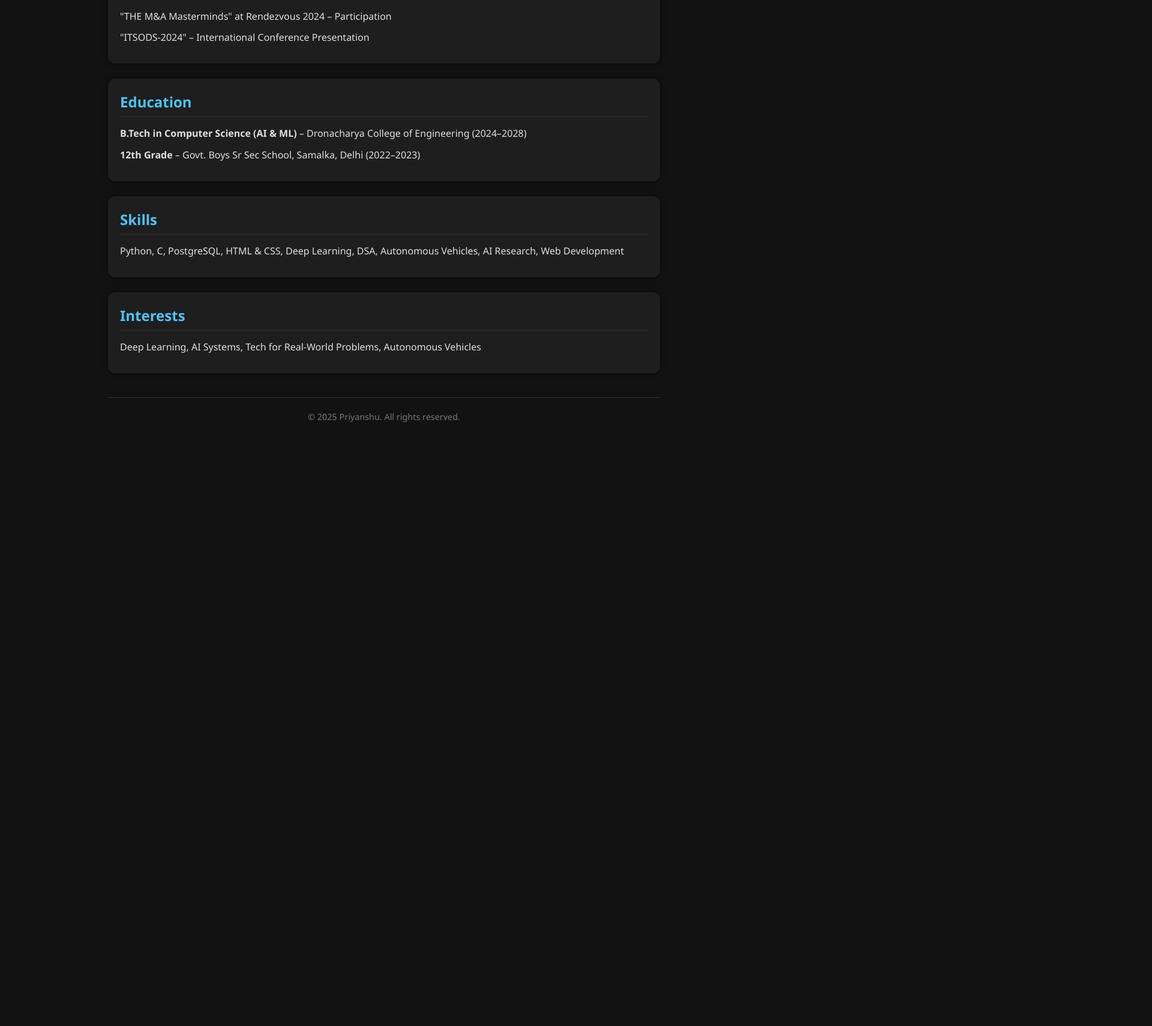
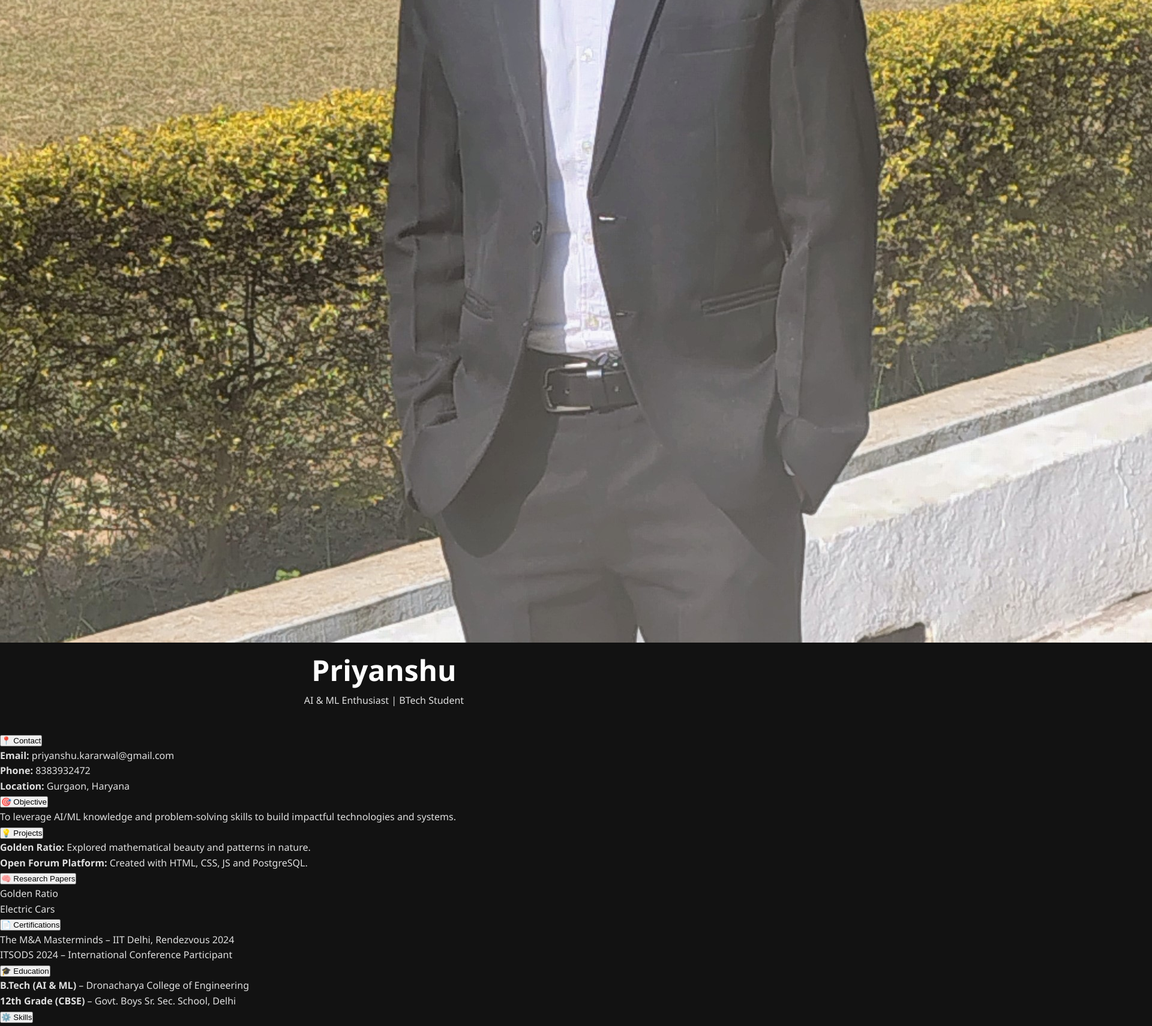
Before and after one commit to Priyanshu-kararwal/portfolio, a plain HTML site: page index.html in a window 1280 px wide. Shown: the part 1080-2790 px from the top of the page at 60% size, 1920 px wide, since content can reach past the window. Before the commit the page ends 1836 px from the top, so only its background shows below. Drawn offline with Linux system fonts and the light colour scheme.

Commit message:
index.html

```diff
--- a/index.html
+++ b/index.html
@@ -3,75 +3,124 @@
 <head>
   <meta charset="UTF-8" />
   <meta name="viewport" content="width=device-width, initial-scale=1.0"/>
-  <title>Priyanshu | AI & ML Enthusiast</title>
-  <link rel="stylesheet" href="style.css"/>
+  <title>Priyanshu | Portfolio</title>
+  <link rel="stylesheet" href="style.css" />
+  <link href="https://fonts.googleapis.com/css2?family=Outfit:wght@400;700&display=swap" rel="stylesheet">
 </head>
 <body>
-  <div class="main-container">
+  <div class="container">
     <header class="header">
+      <img src="profile.jpg" alt="Priyanshu" class="profile-pic" id="profileImg">
       <h1>Priyanshu</h1>
-      <p class="tagline">AI & ML Enthusiast</p>
+      <p class="subtitle">AI & ML Enthusiast | BTech Student</p>
     </header>
 
-    <div class="card">
-      <h2>Contact</h2>
+    <main>
+      <section class="accordion">
+        <button class="accordion-btn">📍 Contact</button>
+        <div class="accordion-content">
+          <p><strong>Email:</strong> priyanshu.kararwal@gmail.com</p>
+          <p><strong>Phone:</strong> 8383932472</p>
+          <p><strong>Location:</strong> Gurgaon, Haryana</p>
+        </div>
+      </section>
+
+      <section class="accordion">
+        <button class="accordion-btn">🎯 Objective</button>
+        <div class="accordion-content">
+          <p>To leverage AI/ML knowledge and problem-solving skills to build impactful technologies and systems.</p>
+        </div>
+      </section>
+
+      <section class="accordion">
+        <button class="accordion-btn">💡 Projects</button>
+        <div class="accordion-content">
           <ul>
-        <li><strong>Address:</strong> Gurgaon, Haryana, 122001</li>
-        <li><strong>Phone:</strong> 8383932472</li>
-        <li><strong>Email:</strong> <a href="mailto:priyanshu.kararwal@gmail.com">priyanshu.kararwal@gmail.com</a></li>
+            <li><strong>Golden Ratio:</strong> Explored mathematical beauty and patterns in nature.</li>
+            <li><strong>Open Forum Platform:</strong> Created with HTML, CSS, JS and PostgreSQL.</li>
           </ul>
         </div>
+      </section>
 
-    <div class="card">
-      <h2>Objective</h2>
-      <p>I am a driven and results-oriented BTech student specializing in AI and Machine Learning. With hands-on project experience and a passion for innovation, I aim to contribute to impactful technological solutions.</p>
-    </div>
-
-    <div class="card">
-      <h2>Projects</h2>
-      <ul>
-        <li><strong>Golden Ratio:</strong> Mathematical modeling and research-based project</li>
-        <li><strong>Open Forum Platform:</strong> Registration system using HTML, CSS, JS & PostgreSQL</li>
-      </ul>
-    </div>
-
-    <div class="card">
-      <h2>Research Papers</h2>
+      <section class="accordion">
+        <button class="accordion-btn">🧠 Research Papers</button>
+        <div class="accordion-content">
           <ul>
             <li>Golden Ratio</li>
             <li>Electric Cars</li>
           </ul>
         </div>
+      </section>
 
-    <div class="card">
-      <h2>Certifications</h2>
+      <section class="accordion">
+        <button class="accordion-btn">📄 Certifications</button>
+        <div class="accordion-content">
           <ul>
-        <li>"THE M&A Masterminds" at Rendezvous 2024 – Participation</li>
-        <li>"ITSODS-2024" – International Conference Presentation</li>
+            <li>The M&A Masterminds – IIT Delhi, Rendezvous 2024</li>
+            <li>ITSODS 2024 – International Conference Participant</li>
           </ul>
         </div>
+      </section>
 
-    <div class="card">
-      <h2>Education</h2>
-      <ul>
-        <li><strong>B.Tech in Computer Science (AI & ML)</strong> – Dronacharya College of Engineering (2024–2028)</li>
-        <li><strong>12th Grade</strong> – Govt. Boys Sr Sec School, Samalka, Delhi (2022–2023)</li>
-      </ul>
+      <section class="accordion">
+        <button class="accordion-btn">🎓 Education</button>
+        <div class="accordion-content">
+          <p><strong>B.Tech (AI & ML)</strong> – Dronacharya College of Engineering</p>
+          <p><strong>12th Grade (CBSE)</strong> – Govt. Boys Sr. Sec. School, Delhi</p>
+        </div>
+      </section>
+
+      <section class="accordion">
+        <button class="accordion-btn">⚙️ Skills</button>
+        <div class="accordion-content">
+          <p>Python, C, HTML, CSS, PostgreSQL, DSA, Deep Learning, AI Research</p>
+        </div>
+      </section>
+
+      <section class="accordion">
+        <button class="accordion-btn">🌟 Interests</button>
+        <div class="accordion-content">
+          <p>Artificial Intelligence, Robotics, Space Tech, Research</p>
+        </div>
+      </section>
+    </main>
+
+    <footer>
+      <p>© 2025 Priyanshu . All rights reserved . </p>
+    </footer>
   </div>
 
-    <div class="card">
-      <h2>Skills</h2>
-      <p>Python, C, PostgreSQL, HTML & CSS, Deep Learning, DSA, Autonomous Vehicles, AI Research, Web Development</p>
+  <!-- Modal for Profile Picture -->
+  <div id="imageModal" class="modal">
+    <span class="close">&times;</span>
+    <img class="modal-content" id="modalImg">
   </div>
 
-    <div class="card">
-      <h2>Interests</h2>
-      <p>Deep Learning, AI Systems, Tech for Real-World Problems, Autonomous Vehicles</p>
-    </div>
+  <!-- Script -->
+  <script>
+    // Accordion toggle
+    document.querySelectorAll('.accordion-btn').forEach(button => {
+      button.addEventListener('click', () => {
+        const content = button.nextElementSibling;
+        button.classList.toggle('active');
+        content.style.maxHeight = content.style.maxHeight ? null : content.scrollHeight + "px";
+      });
+    });
 
-    <footer>
-      <p>&copy; 2025 Priyanshu. All rights reserved.</p>
-    </footer>
-  </div>
+    // Image modal
+    const modal = document.getElementById("imageModal");
+    const img = document.getElementById("profileImg");
+    const modalImg = document.getElementById("modalImg");
+    const closeBtn = document.querySelector(".close");
+
+    img.onclick = () => {
+      modal.style.display = "block";
+      modalImg.src = img.src;
+    };
+
+    closeBtn.onclick = () => {
+      modal.style.display = "none";
+    };
+  </script>
 </body>
 </html>
```
Lines whose indentation alone changed are shown as unchanged.
